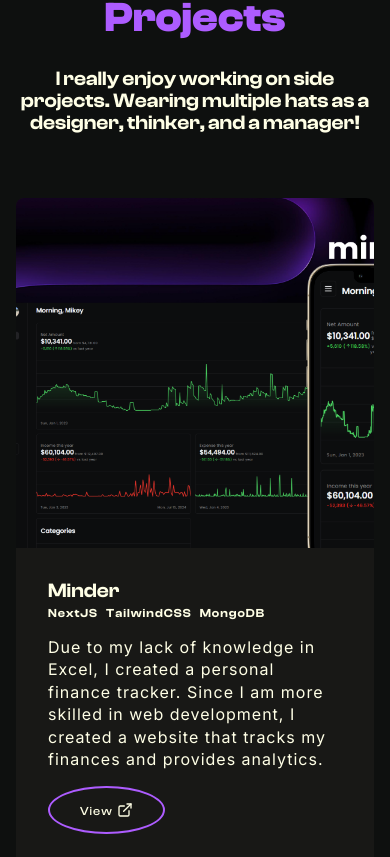
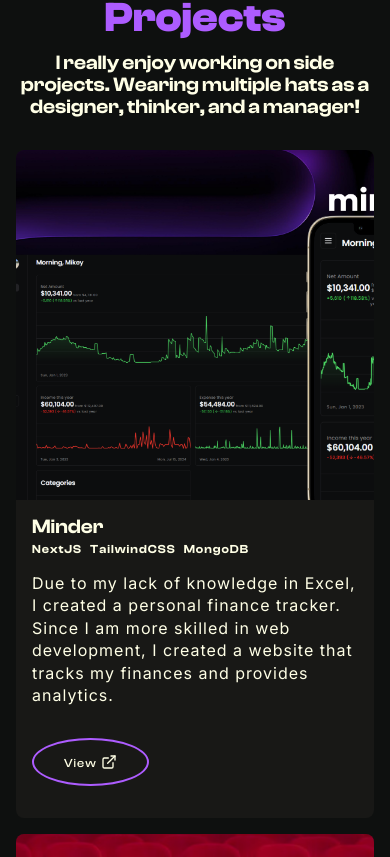
Before and after one commit to michaelcanonizado/michaelcanonizado, a Next.js app: page / in a window 390 px wide. Shown: the part 1847-2704 px from the top of the page. Built offline with nearby package versions, Linux system fonts and the light colour scheme.

Commit message:
fix: make <Projects/> section responsive

```diff
--- a/src/app/_sections/projects/index.tsx
+++ b/src/app/_sections/projects/index.tsx
@@ -31,8 +31,8 @@ const projectsList: ProjectType[] = [
 
 const Projects = ({ className }: ComponentBaseProps) => {
   return (
-    <section className={cn('container space-y-xl', className)}>
-      <div className='flex flex-col items-center space-y-lg'>
+    <section className={cn('container space-y-lg md:space-y-xl', className)}>
+      <div className='flex flex-col items-center space-y-md md:space-y-lg'>
         <div className=''>
           <TextDisplay className='text-center'>Projects</TextDisplay>
         </div>
@@ -43,7 +43,7 @@ const Projects = ({ className }: ComponentBaseProps) => {
           </TextHeading>
         </div>
       </div>
-      <div className='flex flex-col gap-lg'>
+      <div className='flex flex-col gap-md md:gap-lg'>
         {projectsList.map((project, index) => {
           return (
             <Project
--- a/src/app/_sections/projects/project.tsx
+++ b/src/app/_sections/projects/project.tsx
@@ -155,13 +155,13 @@ const Project = ({
         />
       </div>
 
-      <div className='flex max-w-[800px] flex-col justify-between p-lg'>
-        <div className='mb-md'>
+      <div className='flex max-w-[800px] flex-col justify-between gap-lg px-md pb-lg pt-md md:gap-xl md:px-lg md:pt-lg'>
+        <div>
           <div className='mb-xs flex items-center justify-start'>
             <TextHeading showAnimation={false}>{heading}</TextHeading>
           </div>
 
-          <div className='mb-md flex flex-row gap-sm'>
+          <div className='mb-md flex flex-row flex-wrap gap-x-sm'>
             {technologies.map((technology, index) => {
               return (
                 <TextSub
```
